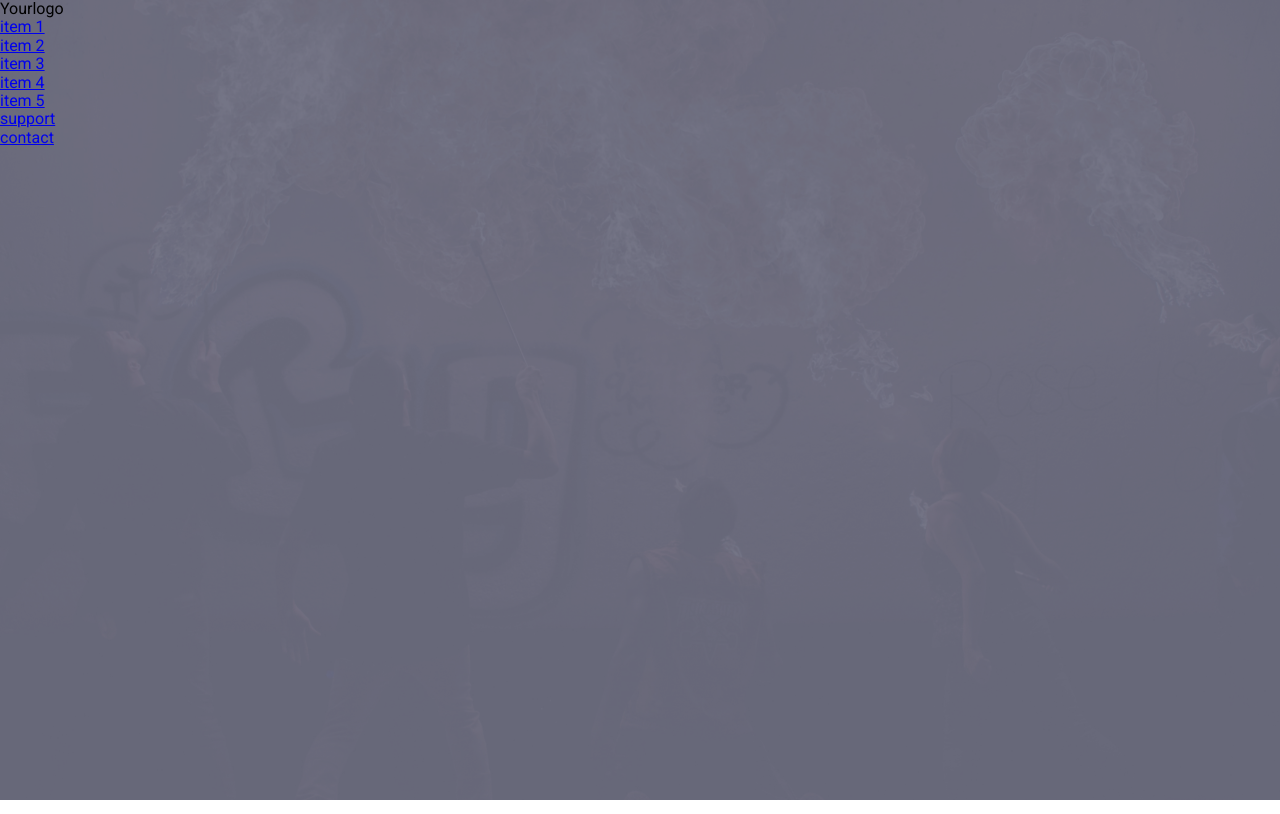
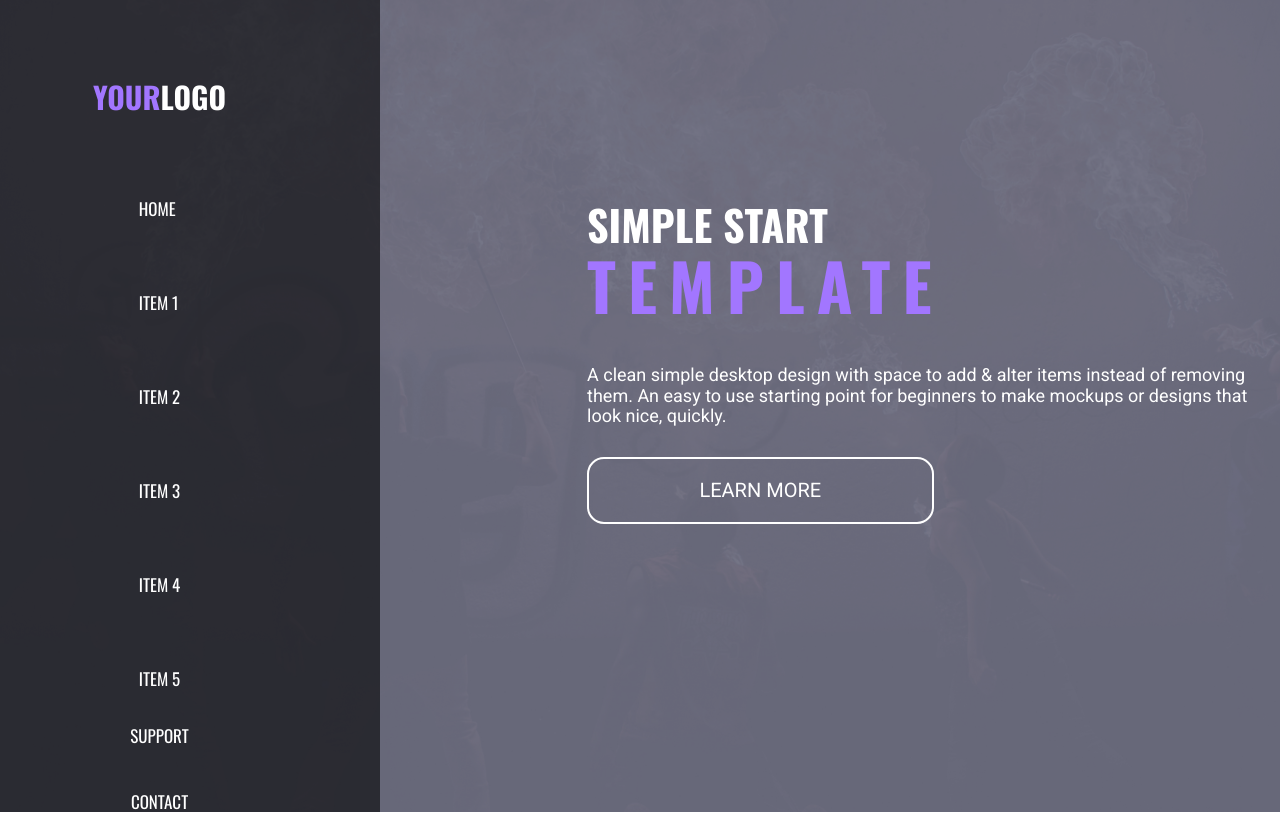
Before and after one commit to Tokmak43/simple_Starter_Template, a plain HTML site: page index.html in a window 1280 px wide. Drawn offline with nearby package versions, Linux system fonts and the light colour scheme; a web font is replaced by a local one.

Commit message:
change_20231031

```diff
--- a/index.html
+++ b/index.html
@@ -19,6 +19,7 @@
             <div class="block-nav">
                 <nav>
                     <ul class="nav-list">
+                        <li class="nav-item"><a href="#" class="nav-item__link">Home</a></li>
                         <li class="nav-item"><a href="#" class="nav-item__link">item 1</a></li>
                         <li class="nav-item"><a href="#" class="nav-item__link">item 2</a></li>
                         <li class="nav-item"><a href="#" class="nav-item__link">item 3</a></li>
@@ -29,19 +30,30 @@
             </div>
             <div class="block-support">
                 <div class="support">
-                    <a href="#" class="support__link">support</a>
+                    <a href="#" class="block-support__link support__link" >support</a>
                 </div>
                 <div class="contact">
-                    <a href="#" class="contact__link">contact</a>
+                    <a href="#" class="block-support__link support__link">contact</a>
                 </div>
             </div>
         </header>
+        <main class="tokmak-main">
+            <div class="social">
+
+
+            </div>
+            <section class="main-block">
+                <h1 class="main-title">simple start <span>template</span></h1>
+                <p class="main-description">A clean simple desktop design with space to add & alter items instead of removing them. An easy to use starting point for beginners to make mockups or designs that look nice, quickly.</p>
+                <a href="#" class="btn main-btn">LEARN MORE</a>
+
+            </section>
+
+        </main>
     </div>
 
-    <main class="tokmak-main">
+    <footer class="tokmak-footer">
 
-    </main>
-    <footer class="tokmak-footer">
     </footer>
 </body>
 </html>
--- a/style/style.less
+++ b/style/style.less
@@ -1,3 +1,8 @@
+
+  @import url('https://fonts.googleapis.com/css2?family=Montserrat&family=Oswald:wght@400;700&family=Roboto:wght@400;700&display=swap');
+
+@colorText: #a276ff;
+@fontOswald: "Oswald", sans-serif;
 *{
     margin:0;
     padding: 0;
@@ -10,42 +15,145 @@ html{
 body{
     font-size: 1.6rem;
     font-family: 'Roboto', sans-serif;
-    width: 100vw;
-    height: 100vh;//временно
+    font-weight: 400;
+    color: #fff;
+    //width: 100vw;
+    //height: 100vh;//временно
     background-image: url(./img/bg.jpg);
     background-repeat: no-repeat;
     background-size: cover;
     background-position: center center;
 }
 .body-bg{
+    display: flex;
     background-color: #1b1d3a91;
-    width: 100vw;
-    height: 100vh;
+    //width: 100vw;
+    //height: 100vh;
 }
 
 
 
 .main-header {
+    background-color: #0b0b0da7;
+    display: inline-flex;
+    padding-left: 93px;
+    padding-right: 154px;
+    flex-direction: column;
+    //justify-content: center;
+    align-items: center;
 }
 .logo {
+    margin: 80px 0 0 0;
+    font-size: 3rem;
+    text-transform: uppercase;
+    font-family: @fontOswald;
+    font-weight: 700;
+
+        &__text{
+            color: @colorText;
+        }
 }
 .logo__text {
 }
 .block-nav {
+    margin-top: 47px;
+    //margin-left: 139px;
 }
 .nav-list {
+    padding: 0;
+    margin: 0;
+    list-style: none;
+    display: flex;
+    flex-direction: column;
 }
 .nav-item {
+    font-family: @fontOswald;
+        &__link{
+            text-decoration: none;
+            text-transform: uppercase;
+            font-size: 17px;
+            line-height: 94px;
+            color: #fff;
+            transition: all .3 ease-in-out;
+
+            &:hover{
+                color: @colorText;
+            }
+        }
 }
 .nav-item__link {
 }
 .block-support {
+    display: flex;
+    flex-direction: column;
+    align-items: center;
+    text-transform: uppercase;
+    font-family: @fontOswald;
+    font-size: 17px;
+    flex-grow: 1;
 }
 .support {
-}
-.support__link {
+    margin-bottom: 47px;
+
+    &__link{
+
+        text-decoration: none;
+        color: #fff;
+    }
+
 }
 .contact {
+
+    &__link{
+        text-decoration: none;
+        color: #fff;
+
+    }
 }
-.contact__link {
+
+//@media(max-width:830px)
+
+.tokmak-main {
 }
+.social {
+}
+.main-block {
+    display: flex;
+    flex-direction: column;
+    justify-content: start;
+    margin-top: 200px;
+    margin-left: 207px;
+}
+.main-title {
+    font-family: @fontOswald;
+    font-weight: 700;
+    font-size: 42px;
+    color: #fff;
+    text-transform: uppercase;
+    margin: 0;
+    width: 50%;
+    span{
+        font-size: 65px;
+        color: @colorText;
+        letter-spacing: 12px;
+    }
+}
+.main-description {
+    margin-top: 42px;
+    font-size: 18px;
+    margin-bottom: 30px;
+
+}
+.btn {
+    background-color: transparent;
+    border-radius: 17px;
+    border: 2px solid #fff;
+    padding: 20px 60px;
+}
+.main-btn {
+    text-decoration: none;
+    font-size: 20px;
+    color: #fff;
+    width: 50%;
+    text-align: center;
+}
```
Also changed, not shown: style/style.css.
